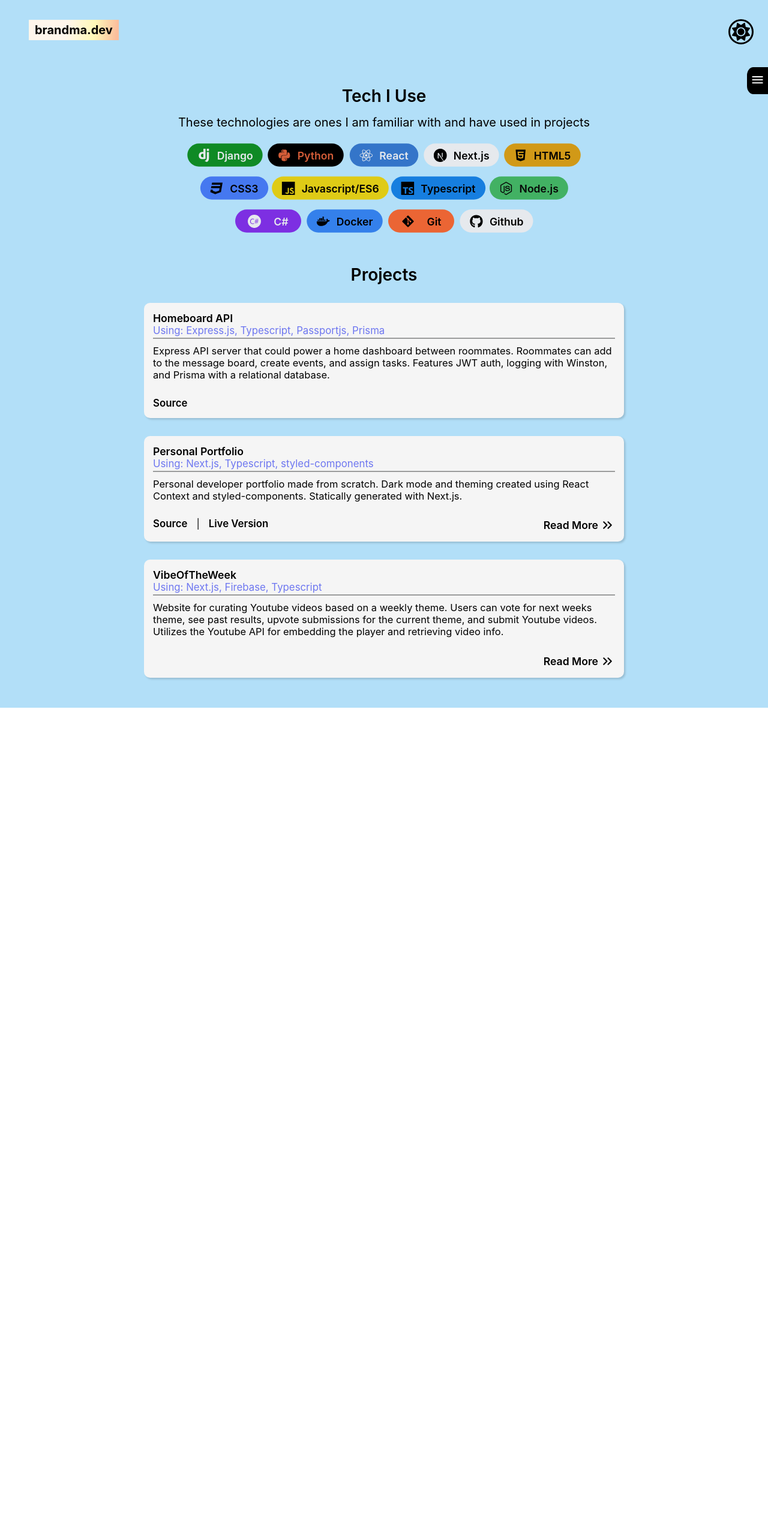
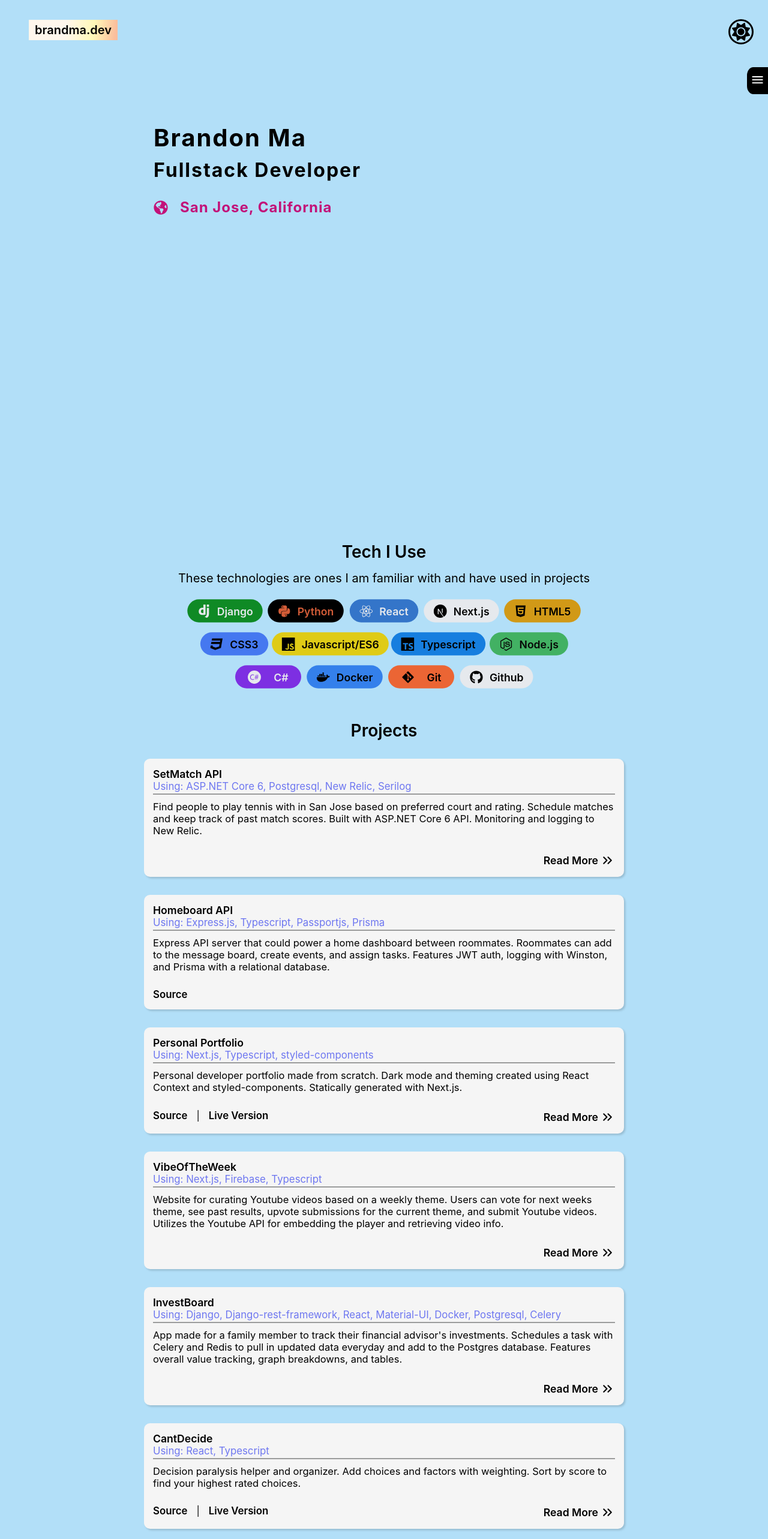
Before and after one commit to maybemaby/brandma.dev, a Next.js app: page / in a window 1280 px wide. Shown: the top 2566 px of the page at 60% size. Before the commit the page ends 1180 px from the top, so only its background shows below. Built offline with nearby package versions, Linux system fonts and the light colour scheme.

Commit message:
Landing component WIP

```diff
--- /dev/null
+++ b/components/Landing/Landing.tsx
@@ -0,0 +1,49 @@
+import styled from "styled-components";
+import { FaGlobeAmericas } from "react-icons/fa";
+
+const Container = styled.div`
+  height: 95vh;
+  color: ${(p) => p.theme.font.color.default};
+  margin: 0;
+  width: 100%;
+  text-align: left;
+  padding: 100px 20px;
+  display: flex;
+  flex-direction: column;
+  font-size: 2rem;
+  font-weight: 700;
+  line-height: 1.5;
+  letter-spacing: 2px;
+
+  @media screen and (min-width: 768px) {
+    padding: 100px 20%;
+  }
+`;
+
+const WhereIAm = styled.div`
+  color: ${(p) => (p.theme.mode === "dark" ? "#733bcc" : "#c21279")};
+  font-size: 1.5rem;
+  margin-top: 20px;
+  display: flex;
+  align-items: center;
+  letter-spacing: 1px;
+  gap: 20px;
+  transition: color 100ms linear;
+
+  &:hover {
+    color: ${(p) => (p.theme.mode === "dark" ? "#9154f3" : "#e42494")};
+  }
+`;
+
+export const Landing = () => {
+  return (
+    <Container>
+      <div style={{ fontSize: "2.5rem" }}>Brandon Ma</div>
+      <div>Fullstack Developer</div>
+      <WhereIAm>
+        <FaGlobeAmericas />
+        <span>San Jose, California</span>
+      </WhereIAm>
+    </Container>
+  );
+};
--- a/data.ts
+++ b/data.ts
@@ -1,6 +1,14 @@
 import { Project } from "./components/ProjectSection";
 
 export const projects: Project[] = [
+  {
+    description: `Find people to play tennis with in San Jose based on preferred court and rating. Schedule matches and keep track
+    of past match scores. Built with ASP.NET Core 6 API. Monitoring and logging to New Relic.
+    `,
+    title: "SetMatch API",
+    technologies: ["ASP.NET Core 6", "Postgresql", "New Relic", "Serilog"],
+    morePath: "/projects/SetMatch",
+  },
   {
     description: `Express API server that could power a home dashboard between roommates.
   Roommates can add to the message board, create events, and assign tasks.
@@ -29,4 +37,31 @@
     technologies: ["Next.js", "Firebase", "Typescript"],
     morePath: "/projects/vibeoftheweek",
   },
+  {
+    description: `App made for a family member to track their financial advisor's investments.
+    Schedules a task with Celery and Redis to pull in updated data everyday and add to the Postgres
+    database. Features overall value tracking, graph breakdowns, and tables.
+    `,
+    title: "InvestBoard",
+    technologies: [
+      "Django",
+      "Django-rest-framework",
+      "React",
+      "Material-UI",
+      "Docker",
+      "Postgresql",
+      "Celery",
+    ],
+    morePath: "/projects/investboard",
+  },
+  {
+    description: `Decision paralysis helper and organizer. Add choices and factors
+    with weighting. Sort by score to find your highest rated choices.
+    `,
+    title: "CantDecide",
+    technologies: ["React", "Typescript"],
+    repo: "https://github.com/maybemaby/CantDecide",
+    liveUrl: "https://cantdecideio.netlify.app/",
+    morePath: "/projects/cantdecide",
+  },
 ];
--- a/next.config.js
+++ b/next.config.js
@@ -4,6 +4,9 @@
   compiler: {
     styledComponents: true,
   },
+  images: {
+    domains: ["images.unsplash.com"],
+  },
 };
 
 module.exports = nextConfig;
--- a/pages/_app.tsx
+++ b/pages/_app.tsx
@@ -28,7 +28,7 @@
     setIsMounted(true);
   }, []);
 
-  if (!isMounted) return null;
+  if (!isMounted) return <div></div>;
 
   return (
     <DarkModeProvider>
--- a/pages/index.tsx
+++ b/pages/index.tsx
@@ -19,6 +19,7 @@
   SiTypescript,
 } from "react-icons/si";
 import { DarkModeContext } from "../components/DarkModeProvider";
+import { Landing } from "../components/Landing/Landing";
 import { Topnav } from "../components/Topnav/Topnav";
 import { DarkModeToggle } from "../components/DarkModeToggle";
 import { ProjectSection, Project } from "../components/ProjectSection";
@@ -46,9 +47,10 @@
   }
 `;
 
-const HeaderIcon = styled.h1`
+const HeaderIcon = styled.div`
   margin: 0;
   font-size: ${(props) => props.theme.fontSizes[3]};
+  font-weight: 600;
   padding: 5px 10px;
   color: black;
   background: ${(props) => props.theme.bg.gradient};
@@ -86,6 +88,7 @@
           <Topnav />
           <DarkModeToggle onClick={toggleDark} />
         </PortfolioHeader>
+        <Landing />
         <Main>
           <TechSection
             badges={[
--- a/theme.ts
+++ b/theme.ts
@@ -17,7 +17,7 @@
 const dark = {
   mode: "dark",
   bg: {
-    primary: "#101010",
+    primary: "#202021",
     secondary: "whitesmoke",
     gradient:
       "linear-gradient(97.52deg, #D2DBD6 41.27%, #FDD7F2 68.06%, #8CC8FF 96.58%)",
```
